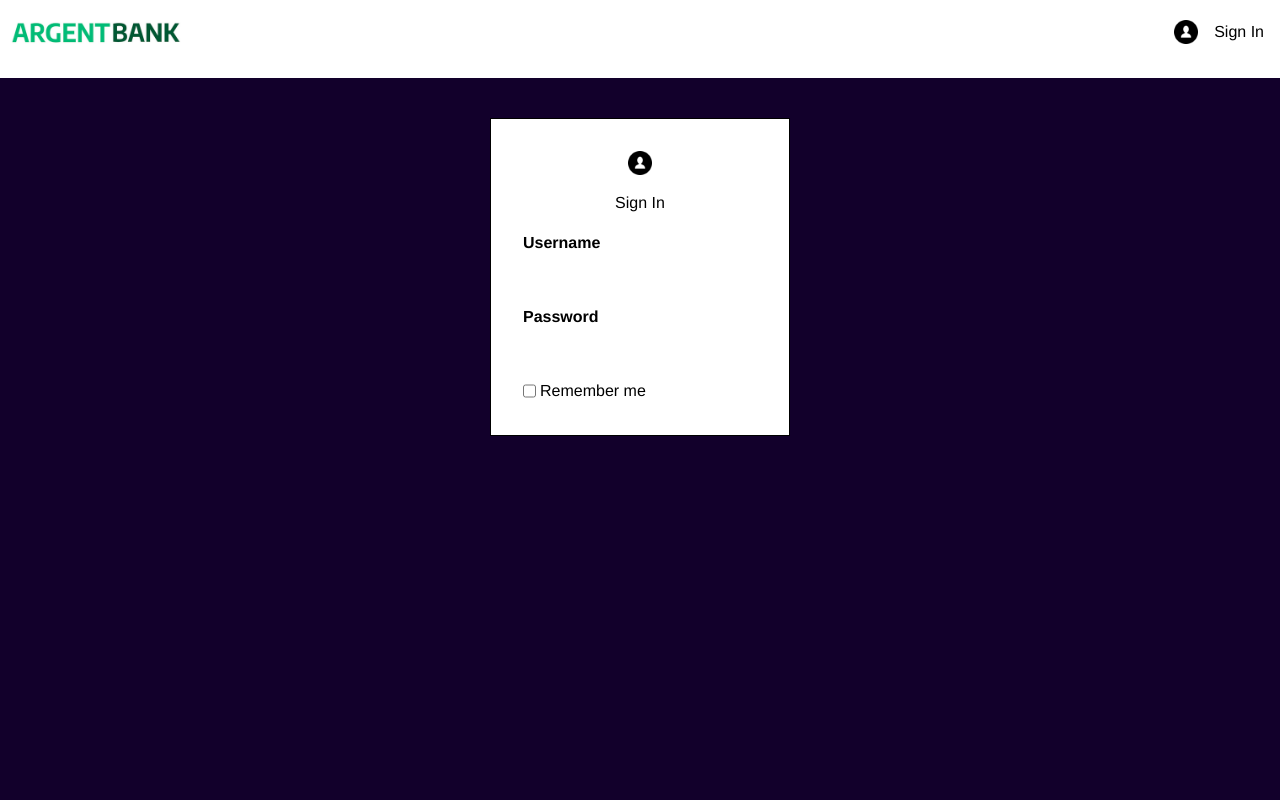
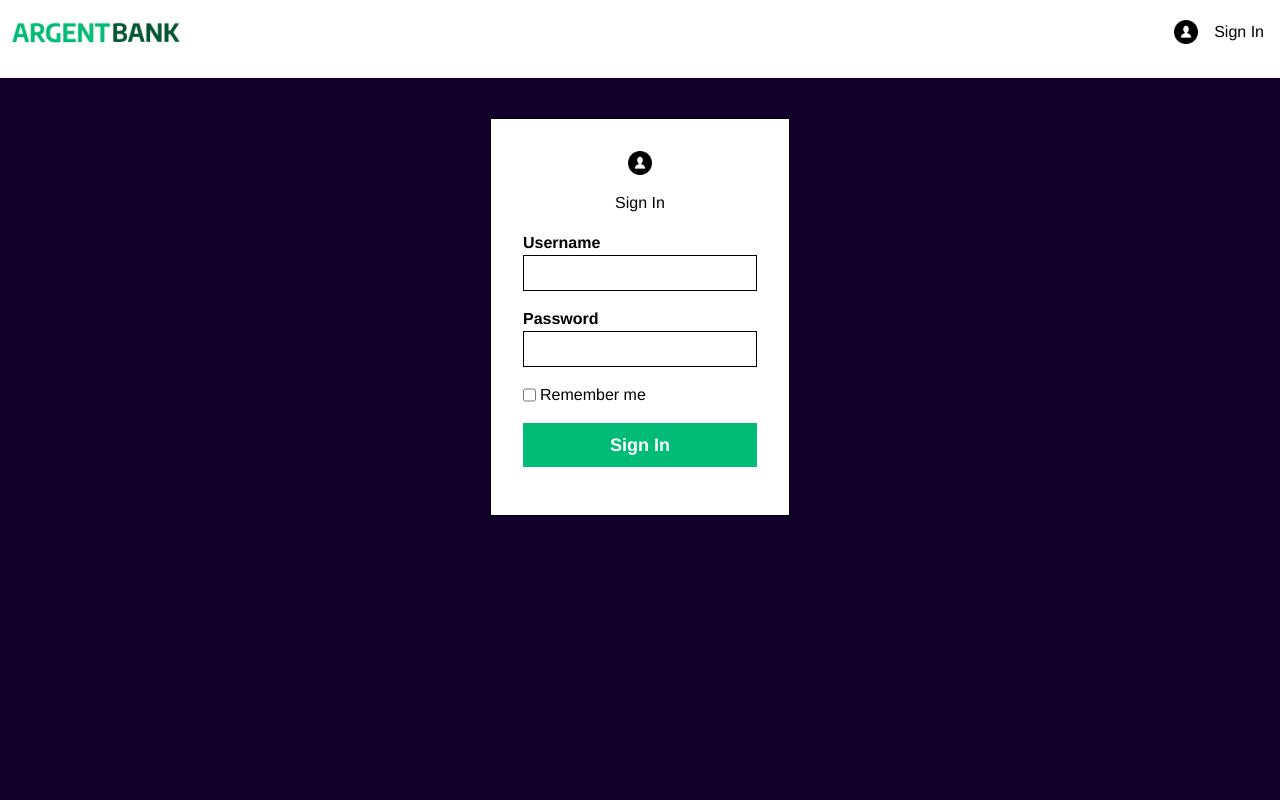
Before and after one commit to Berkpigh/IntWebP11_1, a React (Vite) app in the folder client/: page /login in a window 1280 px wide. Shown: the top 800 px of the page. Built offline with nearby package versions, Linux system fonts and the light colour scheme.

Commit message:
Sign In conforme maquette 2/2

```diff
--- a/client/src/pages/SignIn.jsx
+++ b/client/src/pages/SignIn.jsx
@@ -54,13 +54,21 @@ const SignIn = () => {
               <label className="font-bold" htmlFor="username">
                 Username
               </label>
-              <input className="p-5px" type="text" id="username" />
+              <input
+                className="border-black border p-5px"
+                type="text"
+                id="username"
+              />
             </div>
             <div className="flex flex-col text-left mb-4">
               <label className="font-bold" htmlFor="password">
                 Password
               </label>
-              <input className="p-5px" type="password" id="password" />
+              <input
+                className="border-black border p-5px"
+                type="password"
+                id="password"
+              />
             </div>
             <div className="flex">
               <input className="" type="checkbox" id="remember-me" />
@@ -68,16 +76,9 @@ const SignIn = () => {
                 Remember me
               </label>
             </div>
-            {/* <!-- PLACEHOLDER DUE TO STATIC SITE --> */}
-            {/*             <input
-              className="my-4 w-full p-2 text-lg font-bold bg-submit"
-              type="text"
-              id="signinbutton"
-            >
+            <button className="text-grey-fff my-4 w-full p-2 text-lg font-bold bg-submit">
               Sign In
-            </input> */}
-            {/* <!-- SHOULD BE THE BUTTON BELOW --> */}
-            {/* <!-- <button className="sign-in-button">Sign In</button> --> */}
+            </button>
           </form>
         </div>
       </div>
--- a/client/tailwind.config.js
+++ b/client/tailwind.config.js
@@ -9,6 +9,7 @@ export default {
       grey: {
         DEFAULT: '#2c3e50',
         222: '#222',
+        fff: '#fff',
       },
     },
     width: {
```
